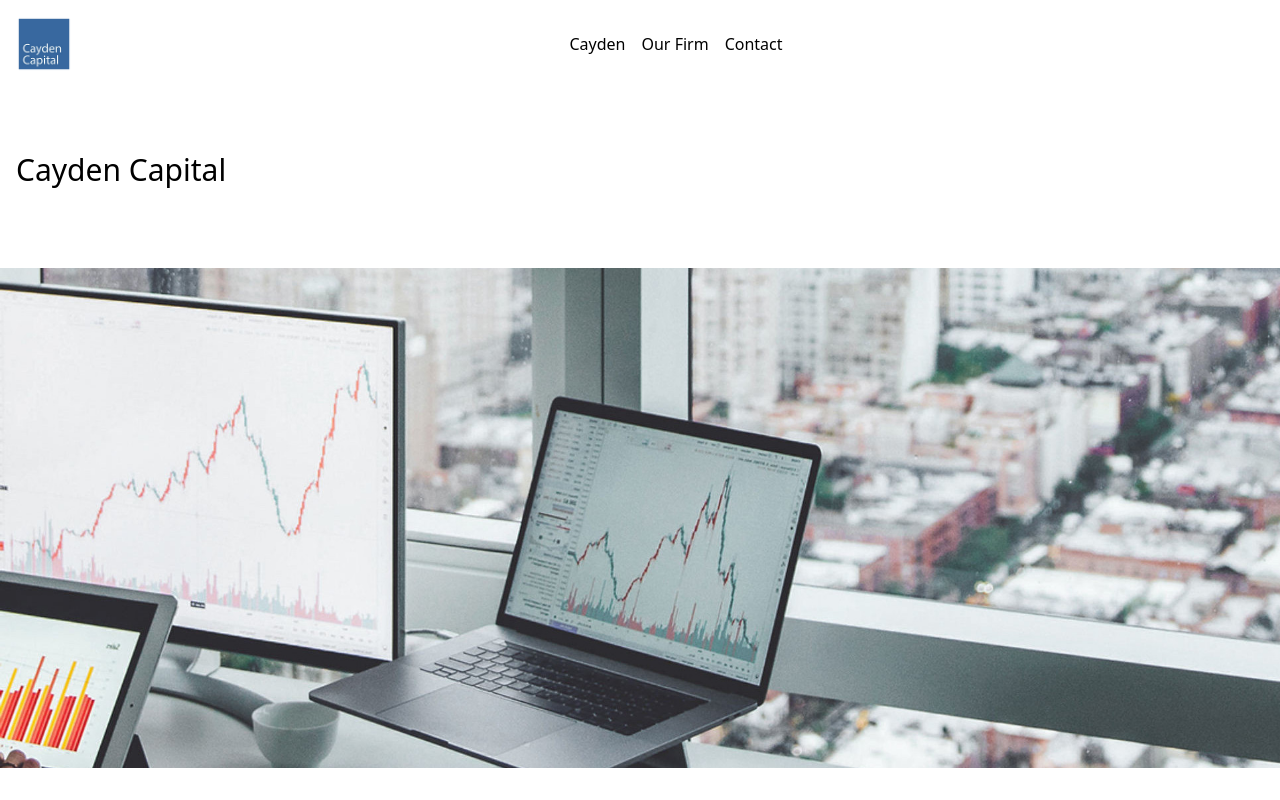
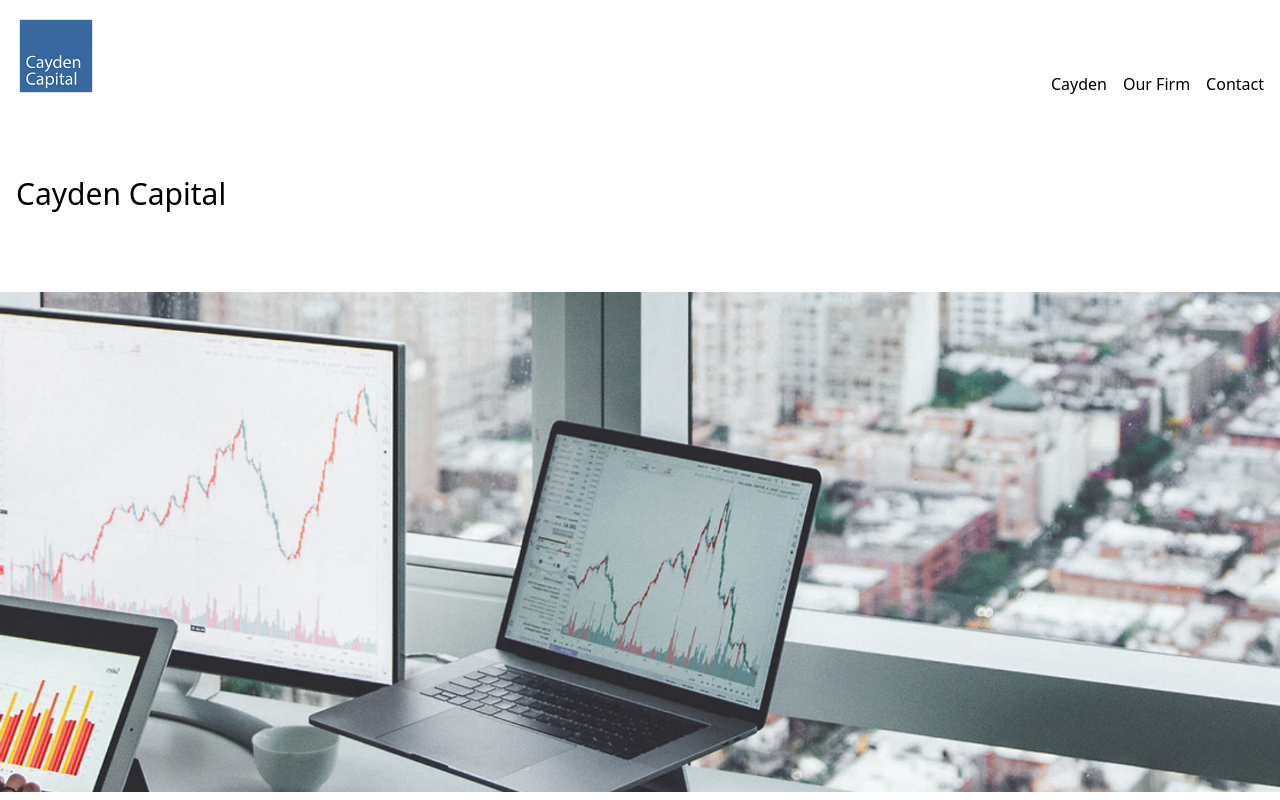
Before and after one commit to lookino123/cayden, a plain HTML site: page index.html in a window 1280 px wide. Shown: the top 800 px of the page. Drawn offline with nearby package versions, Linux system fonts and the light colour scheme.

Commit message:
first commit

```diff
--- a/index.html
+++ b/index.html
@@ -43,25 +43,25 @@
 </head>
 
 <body>
-  <header class="bg-white sticky top-0 z-50">
-    <div class="container mx-auto flex justify-between items-center py-4">
+  <header class=" sticky top-0 z-50">
+    <div class="container mx-auto flex justify-between items-end py-4">
       <!-- Left section: Logo -->
       <div class="flex items-center">
-        <img src="assets/images/logo.png" alt="Logo" class="h-14 w-auto mr-4">
+        <img src="assets/images/logo.png" alt="Logo" class="h-20 w-auto mr-4">
       </div>
 
       <!-- Hamburger menu (for mobile) -->
-      <div class="flex md:hidden">
-        <button id="hamburger" class="text-white focus:outline-none">
-          <svg class="w-6 h-6" fill="none" viewBox="0 0 24 24" stroke="currentColor">
+      <div class="flex md:hidden ">
+        <button id="hamburger" class="text-gray-darkfocus:outline-none">
+          <svg class="w-8 h-8" fill="none" viewBox="0 0 24 24" stroke="currentColor">
             <path stroke-linecap="round" stroke-linejoin="round" stroke-width="2" d="M4 6h16M4 12h16m-7 6h7"></path>
           </svg>
         </button>
       </div>
 
       <!-- Center section: Menu -->
-      <nav class="hidden md:flex md:flex-grow justify-center">
-        <ul class="flex justify-center space-x-4 text-white">
+      <nav class="hidden md:flex md:flex-grow justify-end  ">
+        <ul class="flex space-x-4 text-white">
           <li><a href="#home" class="text-black" >Cayden</a></li>
           <li><a href="#cayden" class="text-black" >Our Firm</a></li>
           <li><a href="#contact" class="text-black" >Contact</a></li>
```
